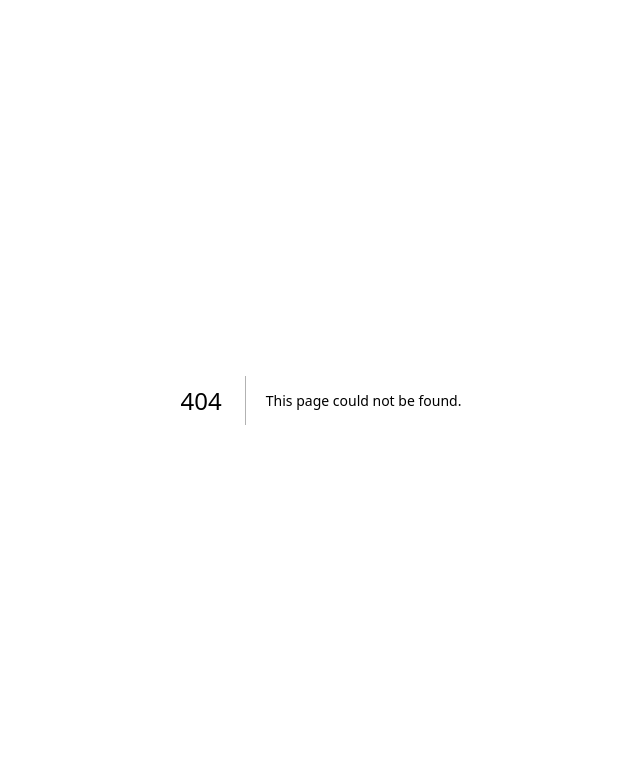
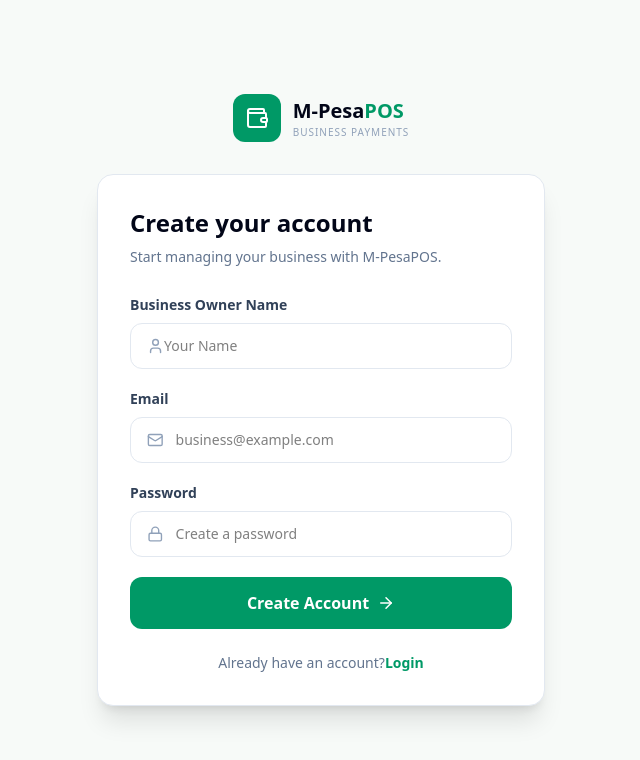
Before and after one commit to gichukikelvin67/Main-Agenda, a Next.js app: page /register in a window 1280 px wide. Before the commit this address had no page. Shown: the top 760 px of the page, without its empty margins (319-959 px from the left). Built offline with nearby package versions, Linux system fonts and the light colour scheme.

Commit message:
update changes done and add code

```diff
--- a/app/globals.css
+++ b/app/globals.css
@@ -7,3 +7,7 @@
 body{
   margin:0;
 }
+
+input {
+  height: 20px;
+}
--- /dev/null
+++ b/app/login/page.tsx
@@ -0,0 +1,142 @@
+"use client";
+
+import{useState} from "react";
+
+import Link from "next/link";
+
+import { Wallet,Mail,Lock,ArrowRight } from "lucide-react";
+
+export default function LoginPage(){
+
+    const[email,setEmail]=useState("");
+    const[password,setPassword]=useState("");
+
+
+    function handleLogin(e:React.FormEvent){
+        e.preventDefault();
+
+        if(!email || !password){
+
+            alert("Please enter your email and password");
+            return;
+
+        }
+
+        alert("Login successful!");
+        window.location.href="/dashboard";
+    }
+
+    return(
+        <main className="min-h-screen bg-[#f7faf8] flex items-center justify-center px-6">
+
+            <div className="w-full max-w-md">
+
+<div className="mb-8 text-center">
+                <Link
+
+                href="/"
+
+                className="inline-flex items-center gap-3">
+
+                    <div className="flex h-12 items-center justify-center rounded-xl bg-emerald-600 text-white">
+                        <Wallet size={24}/>
+
+                    </div>
+
+                    <div className="text-left">
+                        <h1 className="text-xl font-bold text-slate-950">
+
+                            M-Pesa<span className="text-emerald-600">POS</span>
+                        </h1>
+
+                        <p className="text-[10px] uppercase tracking-widest text-slate-400">
+                            Business Payments
+                        </p>
+                    </div>
+                </Link>
+
+
+            </div>
+
+            <div className="rounded-2xl border border-slate-200 bg-white p-8 shadow-xl">
+                <div className="mb-7">
+                    <h2 className="text-2xl font-bold text-slate-950">
+                        Welcome back
+                    </h2>
+
+                    <p className="mt-2 text-sm text-slate-500">
+
+                        Login to manage your business
+                    </p>
+                </div>
+
+                <form onSubmit={handleLogin} className="space-y-5">
+
+                    <div>
+                        <label className="mb-2 block text-sm font-semibold text-slate-700">
+                            Email
+                        </label>
+
+                        <div className="flex items-center gap-3 rounded-xl border border-slate-200 px-4 py-3">
+
+                            <Mail size={18} className="text-slate-400"/>
+
+                            <input
+
+                            type="email"
+                            placeholder="business@example.com"
+                            value={email}
+                            onChange={(e)=> setEmail(e.target.value)}
+                            className="w-full bg-transparent text-sm outline-none"
+                            />
+
+                        </div>
+                    </div>
+
+                    <div>
+
+                        <label className="mb-2 block text-sm font-semibold text-slate-700">
+                            Password
+                        </label>
+
+                        <div className="flex h-12 items-center gap-3 rounded-xl border border-slate-200  bg-white px-4 py-3">
+                            <Lock size={18} className=" shrink-0 text-slate-400"/>
+
+                             <input
+                  type="password"
+                  placeholder="Enter your password"
+                  value={password}
+                  onChange={(e) => setPassword(e.target.value)}
+                  className=" h-full w-full bg-transparent text-sm  text-slate-900 outline-none"
+                />
+                        </div>
+                    </div>
+
+                    <button
+                    type="submit"
+                    className="flex w-full items-center justify-center gap-2 rounded-xl bg-emerald-600 px-5 py-3.5 font-semibold text-white transition hover:bg-emerald-700">
+                        Login
+                        <ArrowRight size={18}/>
+
+                    </button>
+                </form>
+
+                 <p className="mt-6 text-center text-sm text-slate-500">
+
+            Don't have an account?{" "}
+
+            <Link
+              href="/register"
+              className="font-semibold text-emerald-600 hover:text-emerald-700"
+            >
+              Create account
+            </Link>
+
+          </p>
+
+        </div>
+
+            </div>
+        </main>
+    );
+}
--- /dev/null
+++ b/app/register/page.tsx
@@ -0,0 +1,141 @@
+"use client"
+
+import {useState} from "react";
+import Link from "next/link";
+import {Wallet,User,Mail, Lock, ArrowRight} from "lucide-react";
+
+export default function RegisterPage(){
+
+    const[name, setName]=useState("");
+    const[email,setEmail]=useState("");
+    const[password, setPassword]=useState("");
+
+
+    function handleRegister(e:React.FormEvent){
+        e.preventDefault();
+
+        if(!name || !email|| !password){
+            alert("Please fill in all fields");
+            return;
+        }
+
+        alert("Account created successfully!");
+        window.location.href="/login";
+    }
+    return(
+        <main className="min-h-screen bg-[#f7faf8] flex items-center justify-center px-6">
+            <div className="w-full max-w-md">
+
+                <div className="mb-8 text-center">
+
+                    <Link
+
+                    href="/"
+                    className="inline-flex items-center gap-3">
+
+                        <div className="flex h-12 w-12 items-center justify-center rounded-xl bg-emerald-600 text-white">
+                            <Wallet size={24}/>
+                        </div>
+
+                        <div className="text-left">
+                            <h1 className="text-xl font-bold text-slate-950">
+                                M-Pesa<span className="text-emerald-600">POS</span>
+                            </h1>
+
+                            <p className="text-[10px] uppercase tracking-widest text-slate-400">
+                                Business Payments
+                            </p>
+                        </div>
+                    </Link>
+                </div>
+
+                <div className="rounded-2xl border border-slate-200 bg-white p-8 shadow-xl">
+                    <h2 className="text-2xl font-bold text-slate-950">
+                        Create your account
+                    </h2>
+                    <p className="mt-2 text-sm text-slate-500">
+
+                        Start managing your business with M-PesaPOS.
+                    </p>
+
+                    <form
+                    onSubmit={handleRegister}
+                    className="mt-7 space-y-5">
+
+                        <div>
+                            <label className="mb-2 block text-sm font-semibold text-slate-700">
+                                Business Owner Name
+                            </label>
+
+                            <div className="flex items-center gap3 rounded-xl border border-slate-200 px-4 py-3">
+                                <User size={18} className="text-slate-400"/>
+
+                                <input
+                                type="text"
+                                placeholder="Your Name"
+                                value={name}
+                                onChange={(e)=> setName(e.target.value)}
+                                className="w-full bg-transparent text-sm outline-none"/>
+                            </div>
+                        </div>
+
+                        <div>
+
+                            <label className="mb-2 block text-sm font-semibold text-slate-700">
+                                Email
+                            </label>
+
+                            <div className="flex items-center gap-3 rounded-xl border border-slate-200 px-4 py-3">
+                                <Mail size={18} className="text-slate-400"/>
+
+                                 <input
+                  type="email"
+                  placeholder="business@example.com"
+                  value={email}
+                  onChange={(e) => setEmail(e.target.value)}
+                  className="w-full bg-transparent text-sm outline-none"
+                />
+                            </div>
+                        </div>
+
+                        <div>
+
+                            <label className="mb-2 block text-sm font-semibold text-slate-700">
+                                Password
+                            </label>
+
+                            <div className="flex items-center gap-3 rounded-xl border border-slate-200 px-4 py-3">
+                                <Lock size={18} className="text-slate-400"/>
+                                 <input
+                  type="password"
+                  placeholder="Create a password"
+                  value={password}
+                  onChange={(e) => setPassword(e.target.value)}
+                  className="w-full bg-transparent text-sm outline-none"
+                />
+                            </div>
+                        </div>
+
+                        <button
+                        type="submit"
+                        className="flex w-full items-center justify-center gap-2 rounded-xl bg-emerald-600 px-5 py-3.5 font-semibold text-white transition hover:bg-emerald-700">
+                            Create Account
+                            <ArrowRight size={18}/>
+                        </button>
+                    </form>
+
+                    <p className="mt-6 text-center text-sm text-slate-500">
+                        Already have an account?{""}
+                        <Link
+                         href="/login"
+              className="font-semibold text-emerald-600"
+            >
+                Login
+            </Link>
+                    </p>
+                </div>
+            </div>
+        </main>
+    )
+
+}
```
